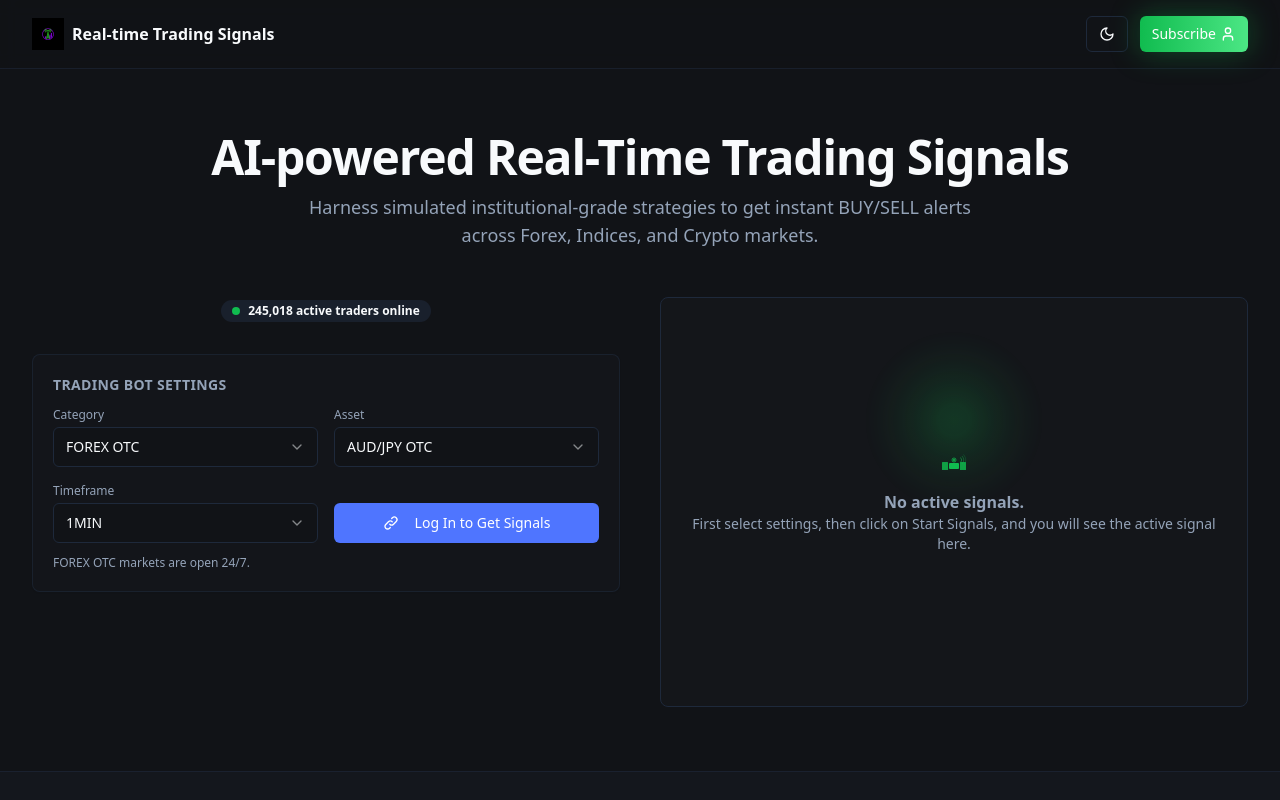
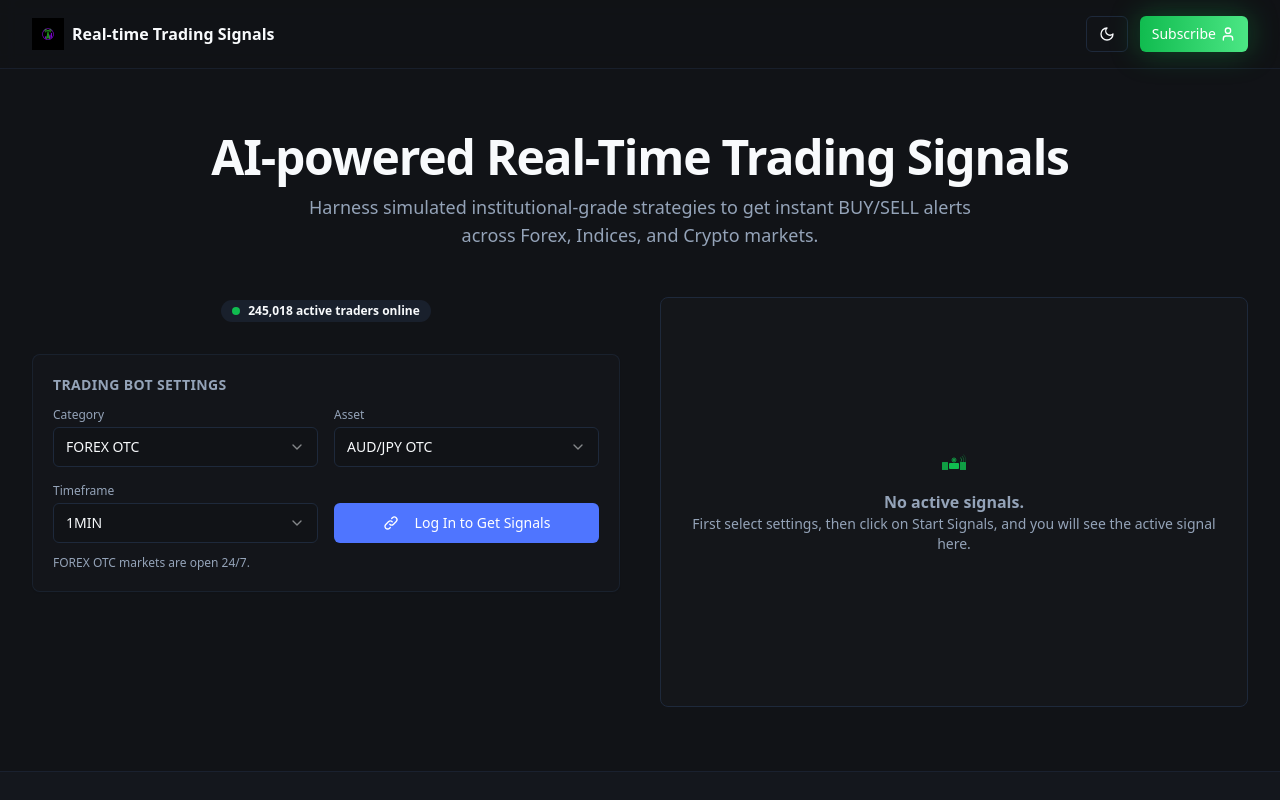
Before and after one commit to star-shaanti/trade-wave-ai, a React (Vite) app: page / in a window 1280 px wide. Shown: the top 800 px of the page. Built offline with nearby package versions, Linux system fonts and the light colour scheme.

Commit message:
Ensure consistent dark theme
Make the "No active signals" window consistently dark, matching the first screenshot provided by the user.

```diff
--- a/src/pages/Index.tsx
+++ b/src/pages/Index.tsx
@@ -406,15 +406,6 @@ const Index = () => {
 
             <div>
               <div className="relative rounded-lg border border-border bg-card/60 p-6 overflow-hidden">
-                <div className="absolute inset-0 pointer-events-none [mask-image:radial-gradient(150px_150px_at_var(--mx,50%)_var(--my,30%),#000_10%,transparent_60%)] bg-[radial-gradient(circle_at_var(--mx,50%)_var(--my,30%),hsl(var(--brand)/0.2),transparent_40%)] transition-[background]" />
-                <div
-                  className="absolute inset-0"
-                  onMouseMove={(e) => {
-                    const rect = (e.currentTarget as HTMLDivElement).getBoundingClientRect();
-                    (e.currentTarget as HTMLDivElement).style.setProperty("--mx", `${((e.clientX - rect.left) / rect.width) * 100}%`);
-                    (e.currentTarget as HTMLDivElement).style.setProperty("--my", `${((e.clientY - rect.top) / rect.height) * 100}%`);
-                  }}
-                />
                 <div className="relative">
                   {!isAuthenticated || !latest ? (
                     <div className="h-[300px] md:h-[360px] flex flex-col items-center justify-center text-center text-muted-foreground">
```
